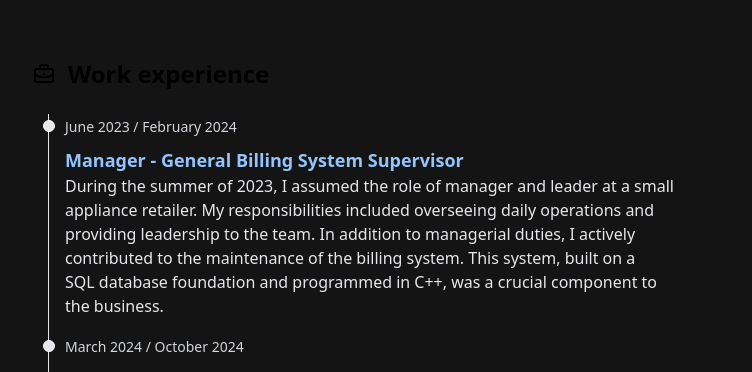
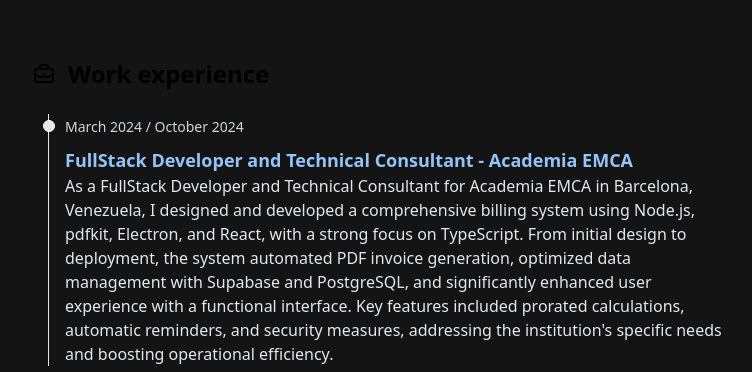
Before and after one commit to Mafifa/Mafifa.github.io, an Astro site: page /en in a window 1280 px wide. Shown: the part 428-800 px from the top of the page, without its empty margins (262-1014 px from the left). Built offline with nearby package versions, Linux system fonts and the light colour scheme; Astro itself is replaced by a stand-in of ours.

Commit message:
delete first jobs

```diff
--- a/src/components/Experience.astro
+++ b/src/components/Experience.astro
@@ -5,11 +5,6 @@
 const t = useTranslations(lang)
 
 const EXPERIENCE = [
-	{
-		date: t("experience.date"),
-		title: t("experience.title"),
-		description: t("experience.description"),
-	},
 	{
 		date: t("experience.date2"),
 		title: t("experience.title2"),
```
